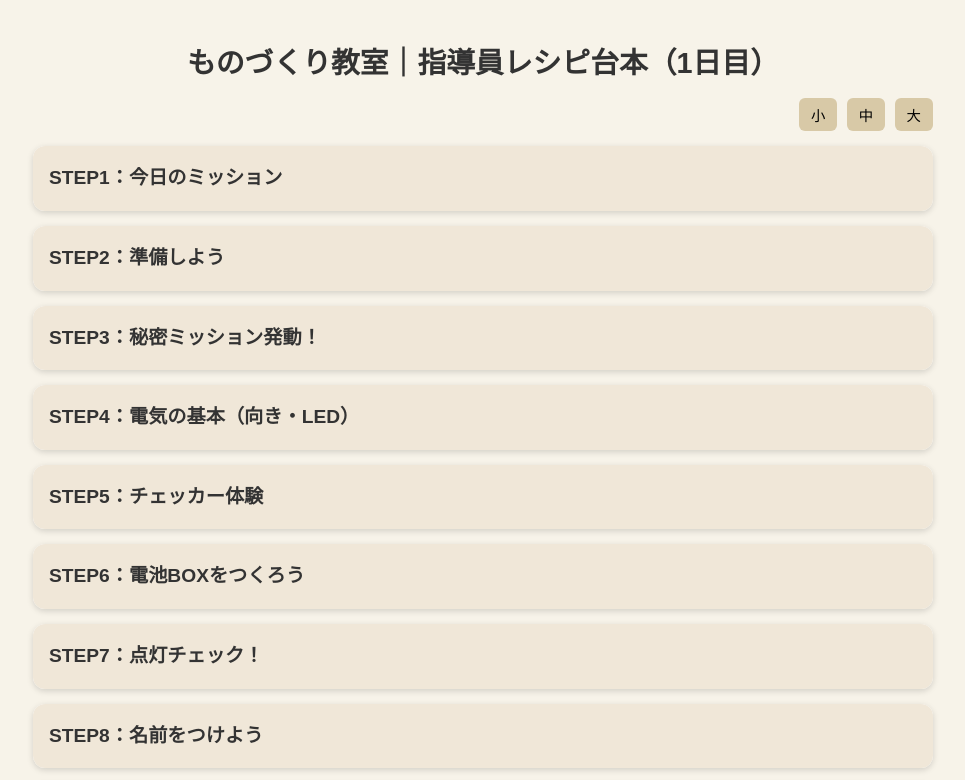
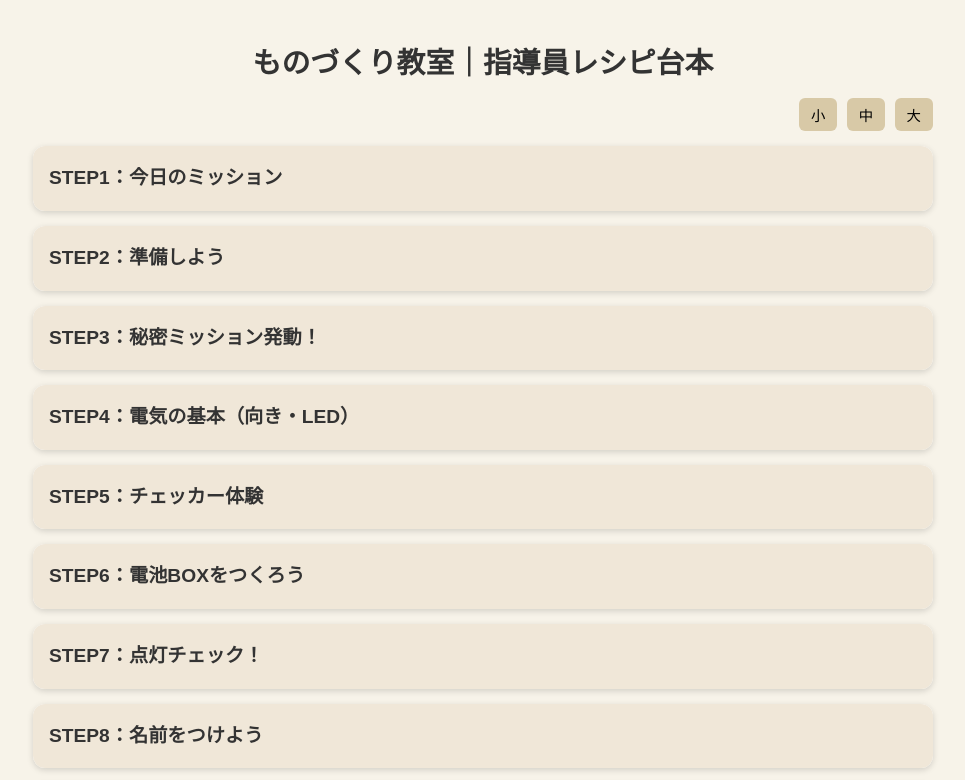
Before and after one commit to at80club-beep/2-day-progress-script, a plain HTML site: page index.html in a window 1280 px wide. Shown: the top 780 px of the page, without its empty margins (157-1122 px from the left). Drawn offline with Linux system fonts and the light colour scheme.

Commit message:
Update index.html

```diff
--- a/index.html
+++ b/index.html
@@ -120,7 +120,7 @@ h1 {
 <body>
 <div class="container">
 
-<h1>ものづくり教室｜指導員レシピ台本（1日目）</h1>
+<h1>ものづくり教室｜指導員レシピ台本</h1>
 
 <div class="font-buttons">
   <button onclick="setFontSize('small')">小</button>
```
